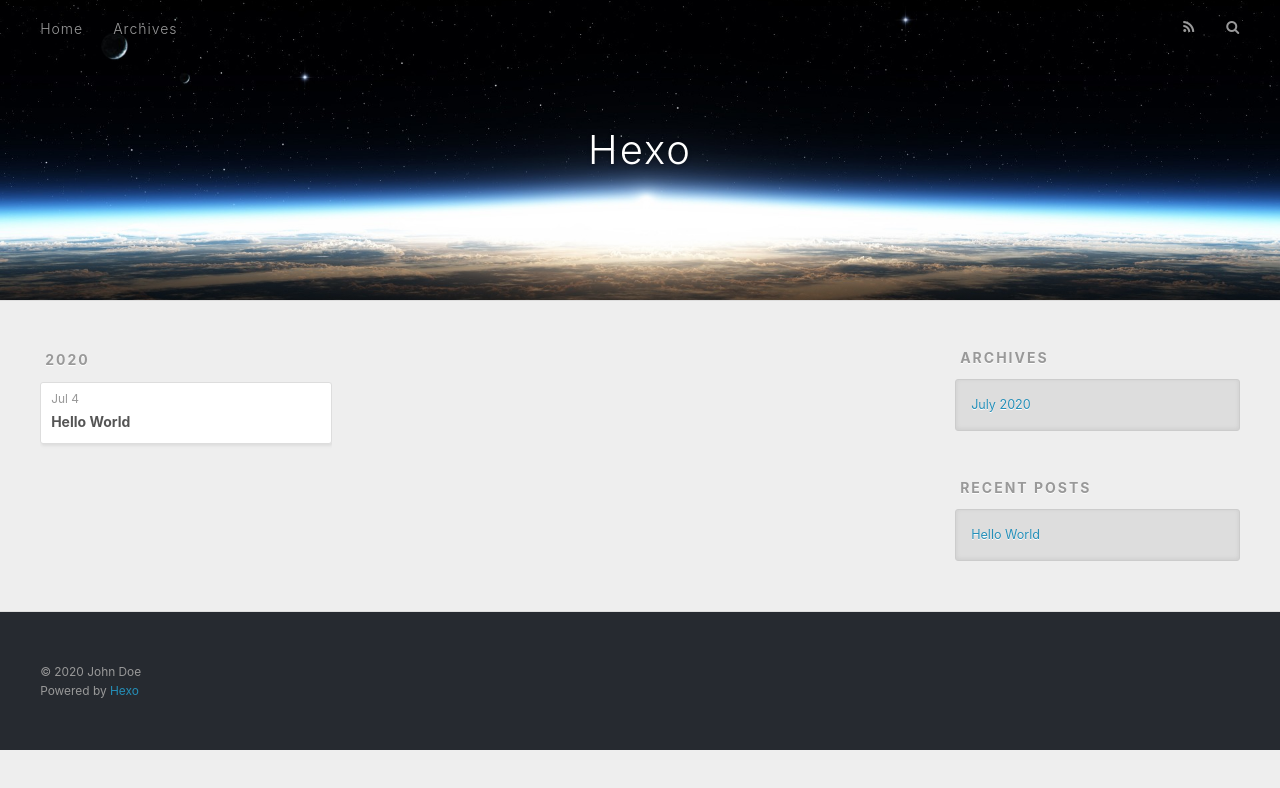
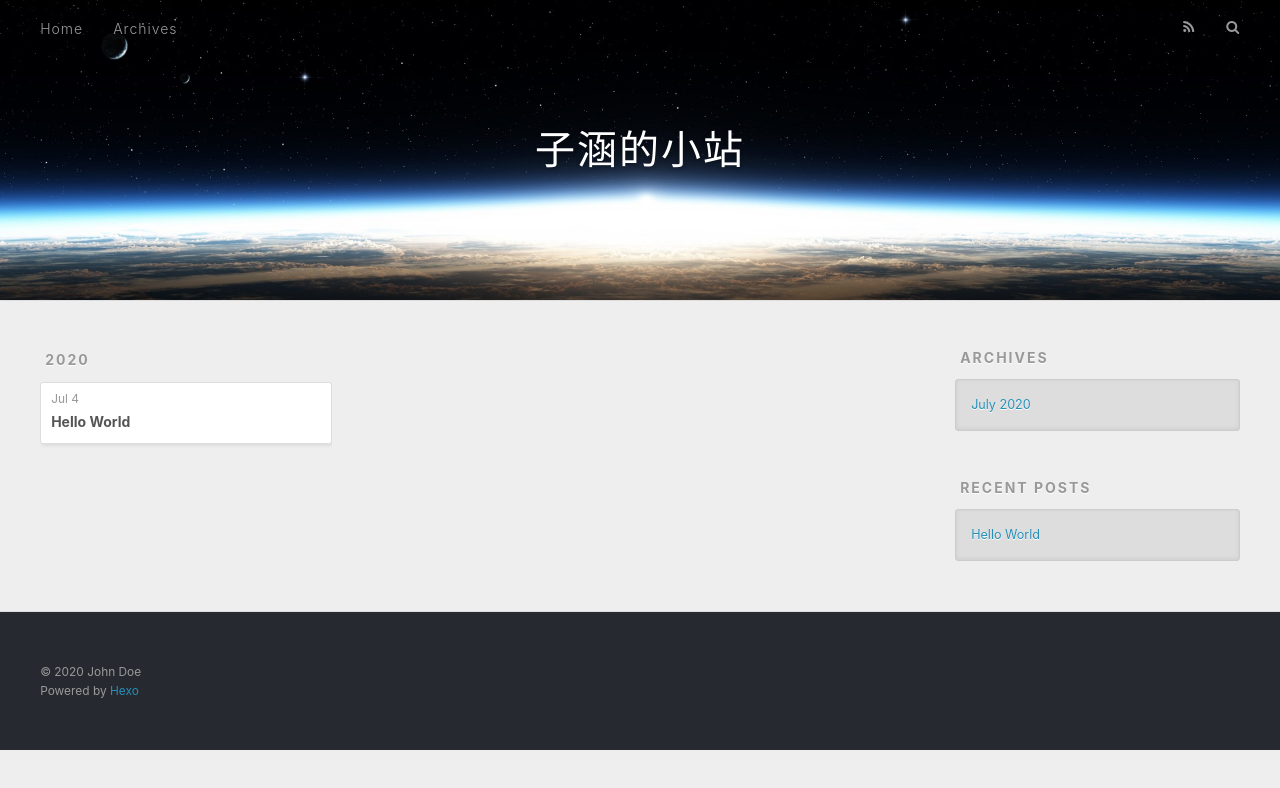
Before and after one commit to WengZihan233/WengZihan233.github.io, a plain HTML site: page archives/2020/07/index.html in a window 1280 px wide. Drawn offline with nearby package versions, Linux system fonts and the light colour scheme.

Commit message:
Site updated: 2020-07-04 16:58:55

```diff
--- a/archives/2020/07/index.html
+++ b/archives/2020/07/index.html
@@ -5,17 +5,17 @@
 
 
 
-  <title>Archives: 2020/7 | Hexo</title>
+  <title>Archives: 2020/7 | 子涵的小站</title>
   <meta name="viewport" content="width=device-width, initial-scale=1, maximum-scale=1">
   <meta property="og:type" content="website">
-<meta property="og:title" content="Hexo">
+<meta property="og:title" content="子涵的小站">
 <meta property="og:url" content="http://yoursite.com/archives/2020/07/index.html">
-<meta property="og:site_name" content="Hexo">
+<meta property="og:site_name" content="子涵的小站">
 <meta property="og:locale" content="en_US">
 <meta property="article:author" content="John Doe">
 <meta name="twitter:card" content="summary">
 
-    <link rel="alternate" href="/atom.xml" title="Hexo" type="application/atom+xml">
+    <link rel="alternate" href="/atom.xml" title="子涵的小站" type="application/atom+xml">
 
 
     <link rel="icon" href="/favicon.png">
@@ -36,7 +36,7 @@
   <div id="header-outer" class="outer">
     <div id="header-title" class="inner">
       <h1 id="logo-wrap">
-        <a href="/" id="logo">Hexo</a>
+        <a href="/" id="logo">子涵的小站</a>
       </h1>
 
     </div>
```
Also changed, not shown: 2020/07/04/hello-world/index.html (+4 -4 lines), archives/2020/index.html (+5 -5 lines), archives/index.html (+5 -5 lines), index.html (+5 -5 lines).
